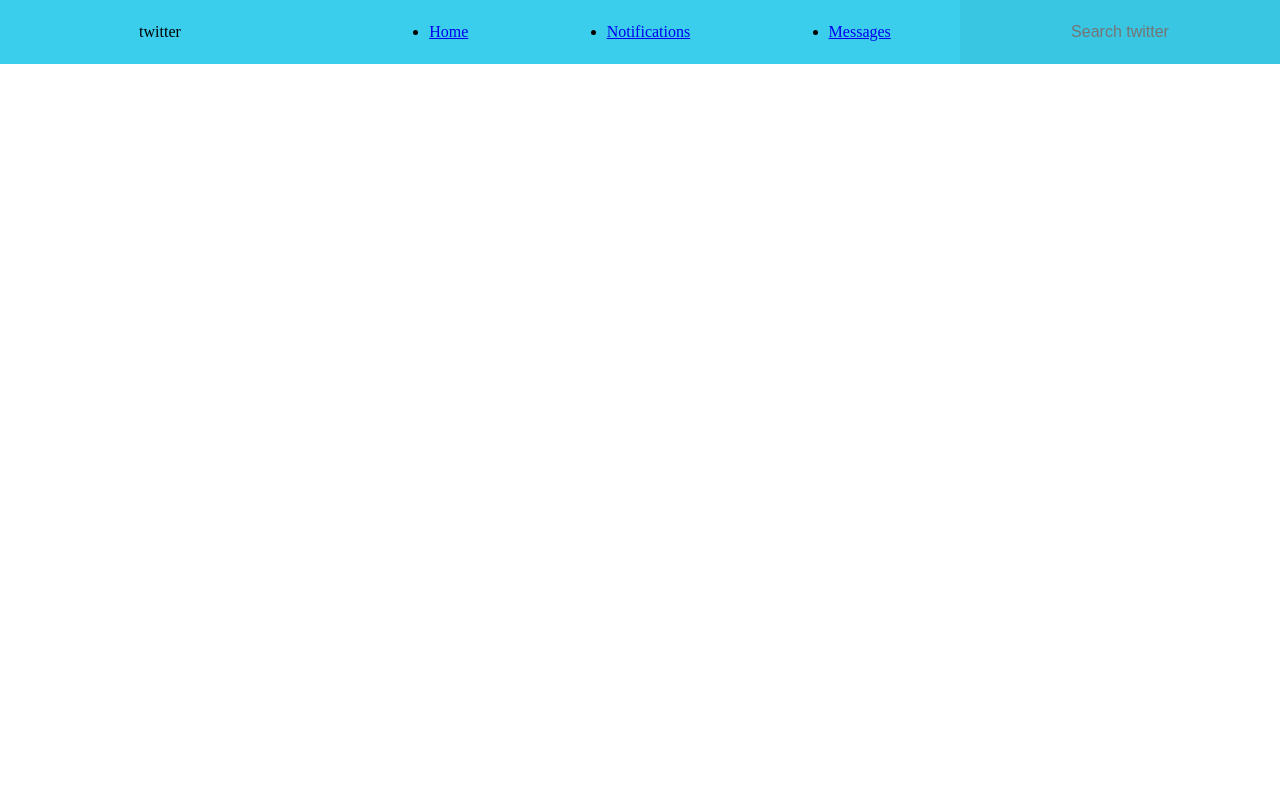
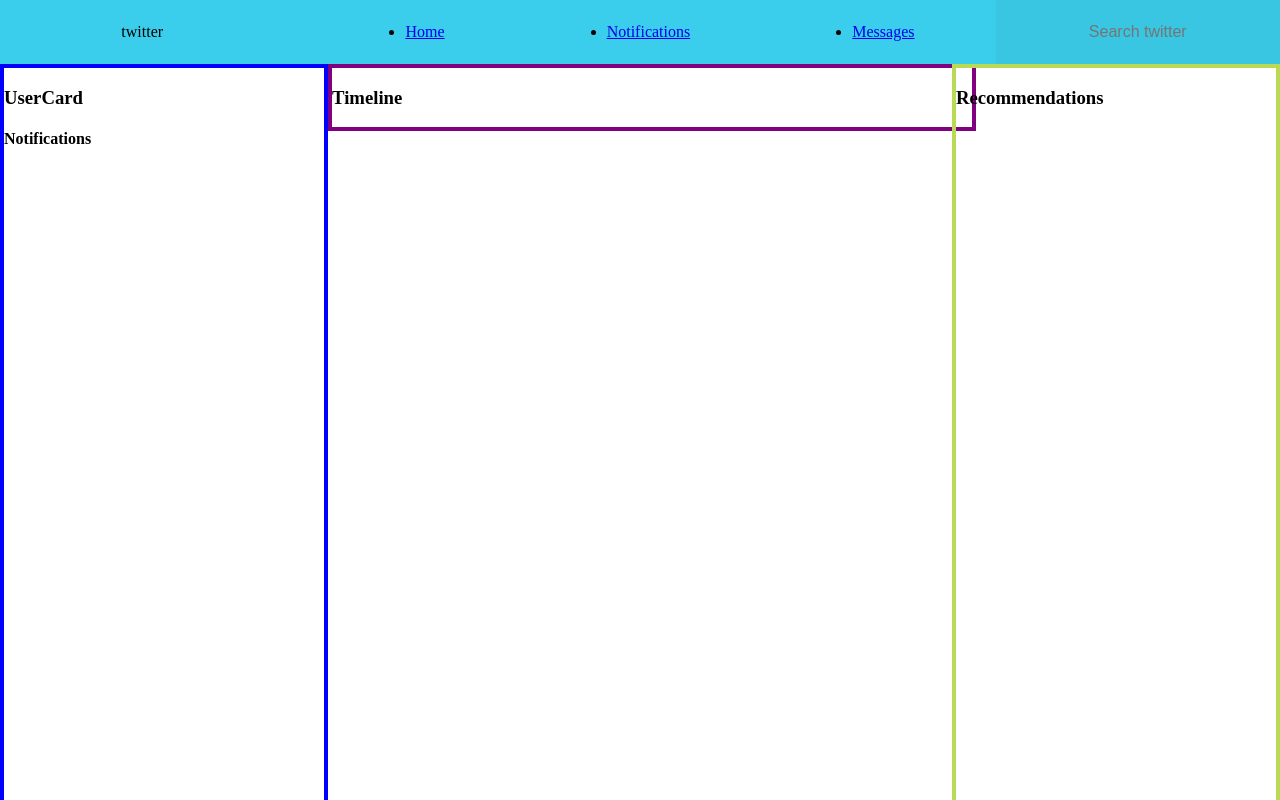
Before and after one commit to allen4dev/redux_testing, a React (Create React App) app: page / in a window 1280 px wide. Built offline with nearby package versions, Linux system fonts and the light colour scheme.

Commit message:
[Add] Base Home structure

```diff
--- a/src/components/containers/Home.jsx
+++ b/src/components/containers/Home.jsx
@@ -1,10 +1,21 @@
 import React from 'react';
+import styled from 'styled-components';
+
+import UserPanel from '../shared/UserPanel';
+import Timeline from '../shared/Timeline';
+import Recommendations from '../shared/Recommendations';
+
+const Wrapper = styled.section`
+  margin-top: 4em;
+`;
 
 const Home = () => {
   return (
-    <section className="Home">
-      <h1>Home</h1>
-    </section>
+    <Wrapper>
+      <UserPanel />
+      <Timeline />
+      <Recommendations />
+    </Wrapper>
   );
 };
 
--- a/src/components/shared/Header/index.jsx
+++ b/src/components/shared/Header/index.jsx
@@ -10,7 +10,7 @@ const Wrapper = styled.header`
   background-color: ${props => props.theme.skyblue};
   display: grid;
   height: ${props => props.theme.header};
-  grid-template-columns: 2fr 4fr 2fr;
+  grid-template-columns: 2fr 5fr 2fr;
   align-items: center;
   position: fixed;
   top: 0;
--- /dev/null
+++ b/src/components/shared/Notifications.jsx
@@ -0,0 +1,11 @@
+import React from 'react';
+
+const Notifications = () => {
+  return (
+    <section>
+      <h1>Notifications</h1>
+    </section>
+  );
+};
+
+export default Notifications;
--- /dev/null
+++ b/src/components/shared/Recommendations.jsx
@@ -0,0 +1,21 @@
+import React from 'react';
+import styled from 'styled-components';
+
+const Wrapper = styled.section`
+  border: 4px solid #bada55;
+  position: fixed;
+  top: 4em;
+  right: 0;
+  width: 25vw;
+  height: calc(100vh - 4em);
+`;
+
+const Recommendations = () => {
+  return (
+    <Wrapper>
+      <h1>Recommendations</h1>
+    </Wrapper>
+  );
+};
+
+export default Recommendations;
--- /dev/null
+++ b/src/components/shared/Timeline/index.jsx
@@ -0,0 +1,18 @@
+import React from 'react';
+import styled from 'styled-components';
+
+const Wrapper = styled.section`
+  border: 4px solid purple;
+  width: 50vw;
+  margin-left: 25vw;
+`;
+
+const Timeline = () => {
+  return (
+    <Wrapper>
+      <h1>Timeline</h1>
+    </Wrapper>
+  );
+};
+
+export default Timeline;
--- /dev/null
+++ b/src/components/shared/UserPanel/UserCard.jsx
@@ -0,0 +1,11 @@
+import React from 'react';
+
+const UserCard = () => {
+  return (
+    <div>
+      <h1>UserCard</h1>
+    </div>
+  );
+};
+
+export default UserCard;
--- /dev/null
+++ b/src/components/shared/UserPanel/index.jsx
@@ -0,0 +1,26 @@
+import React from 'react';
+import styled from 'styled-components';
+
+import UserCard from './UserCard';
+
+import Notifications from '../Notifications';
+
+const Wrapper = styled.section`
+  border: 4px solid blue;
+  position: fixed;
+  top: 4em;
+  left: 0;
+  width: 25vw;
+  height: calc(100vh - 4em);
+`;
+
+const UserPanel = () => {
+  return (
+    <Wrapper>
+      <UserCard />
+      <Notifications />
+    </Wrapper>
+  );
+};
+
+export default UserPanel;
```
